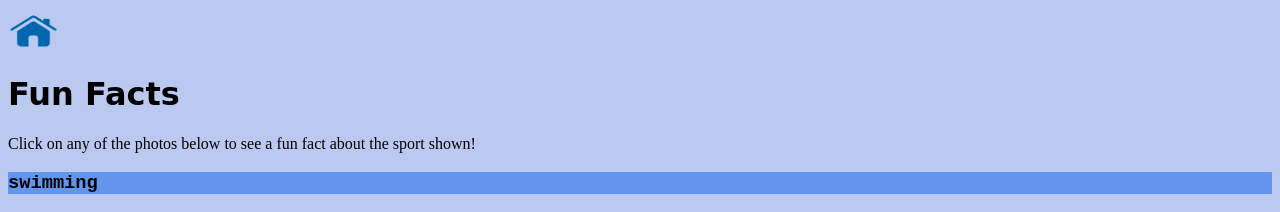
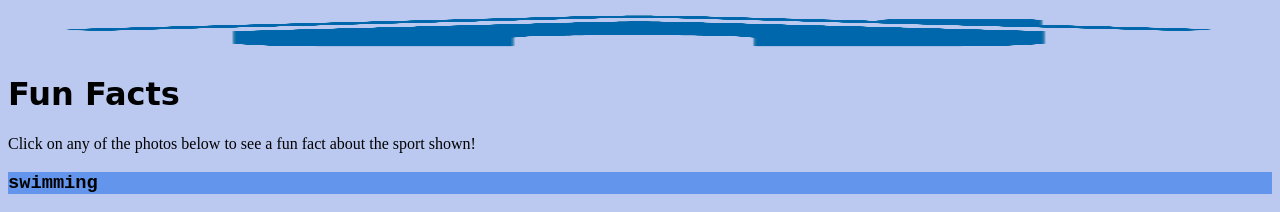
Before and after one commit to AnnaC10/Group-3-CSI-Waymo, a plain HTML site: page facts.html in a window 1280 px wide. Shown: the top 212 px of the page. Drawn offline with Linux system fonts and the light colour scheme.

Commit message:
Update facts.css

```diff
--- a/facts.css
+++ b/facts.css
@@ -40,5 +40,4 @@ h3 {
 }
 #home {
   height: 42px;
-  width: 51px;
 }
```
